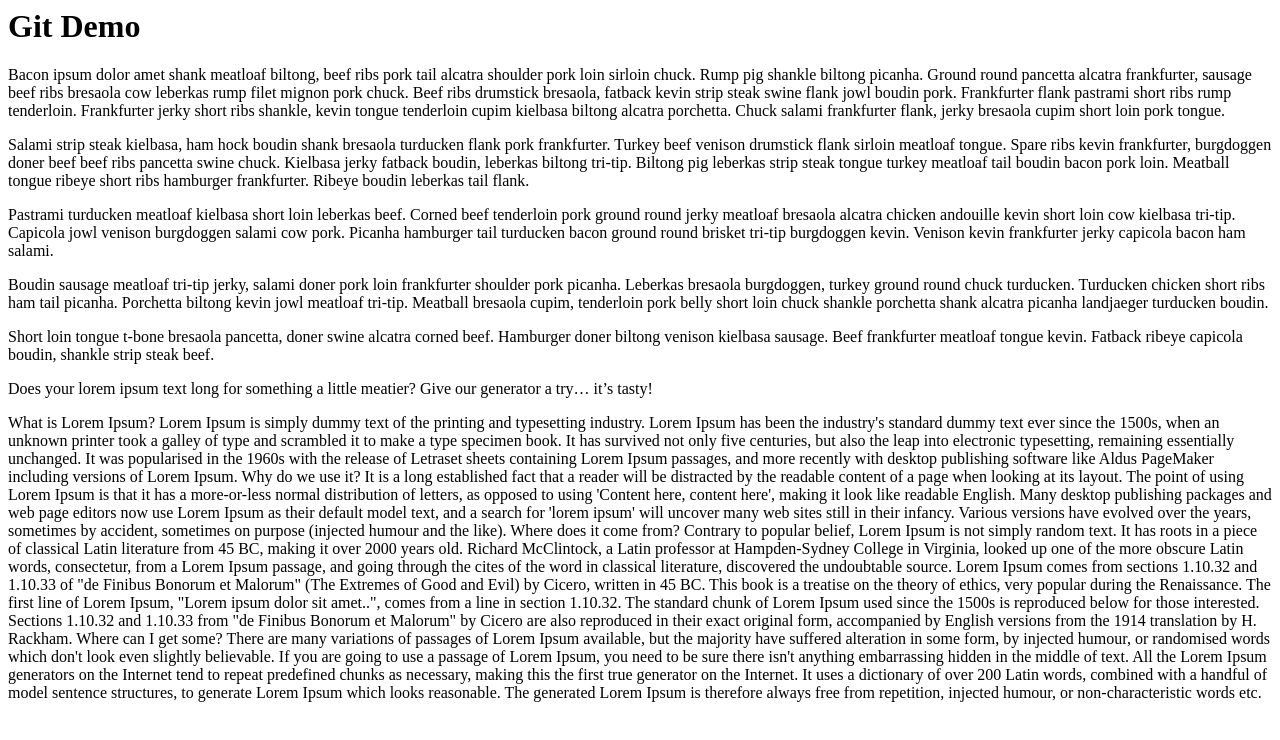
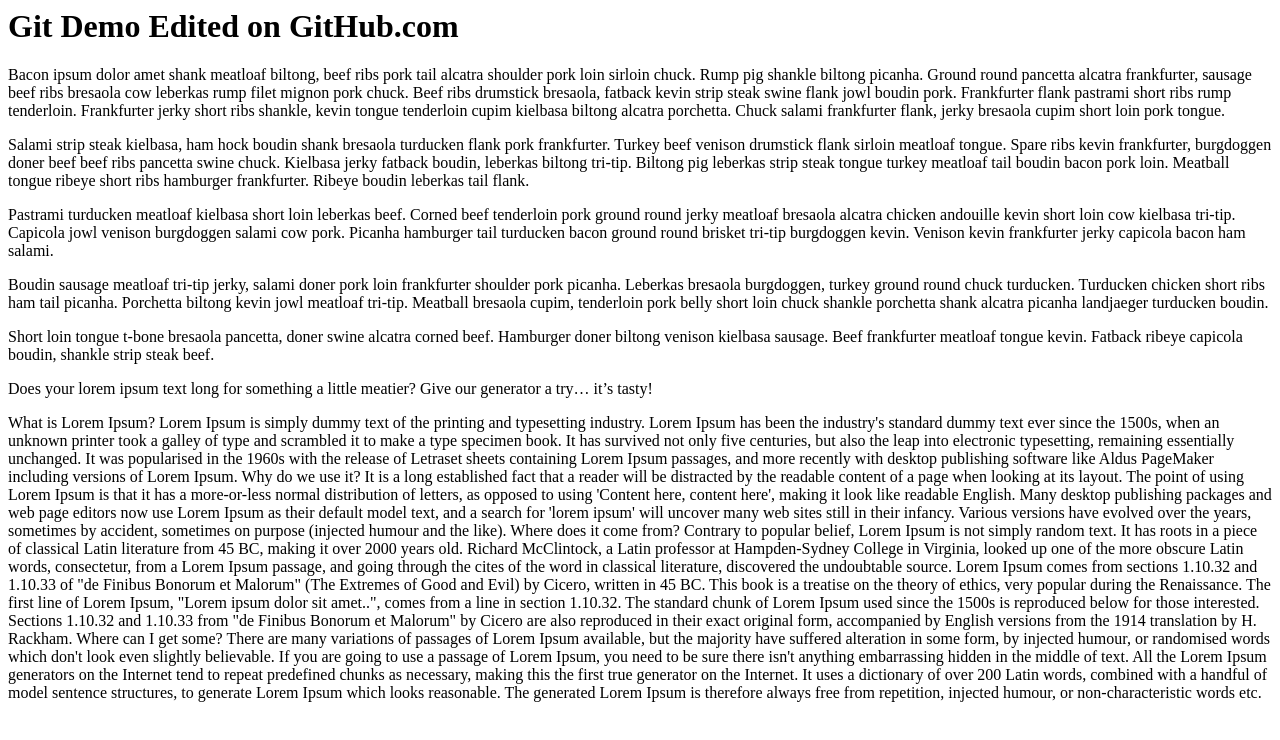
Before and after one commit to ambivalentmaybe/gitdemo, a plain HTML site: page index.html in a window 1280 px wide. Drawn offline with Linux system fonts and the light colour scheme.

Commit message:
Update index.html

```diff
--- a/index.html
+++ b/index.html
@@ -3,7 +3,7 @@
 <title>GitHub Demo</title>
 </head>
 <body>
-<h1>Git Demo</h1>
+<h1>Git Demo Edited on GitHub.com</h1>
 
 <p>Bacon ipsum dolor amet shank meatloaf biltong, beef ribs pork tail alcatra shoulder pork loin sirloin chuck. Rump pig shankle biltong picanha. Ground round pancetta alcatra frankfurter, sausage beef ribs bresaola cow leberkas rump filet mignon pork chuck. Beef ribs drumstick bresaola, fatback kevin strip steak swine flank jowl boudin pork. Frankfurter flank pastrami short ribs rump tenderloin. Frankfurter jerky short ribs shankle, kevin tongue tenderloin cupim kielbasa biltong alcatra porchetta. Chuck salami frankfurter flank, jerky bresaola cupim short loin pork tongue.</p>
 
```
